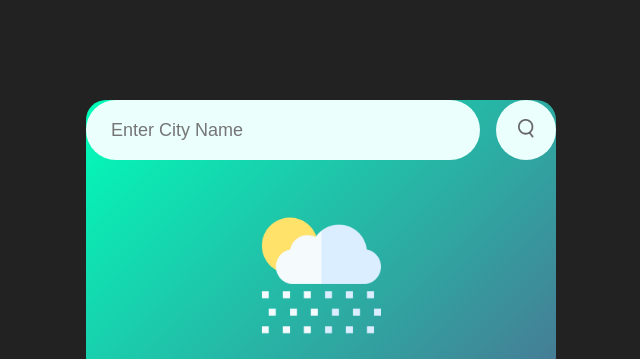
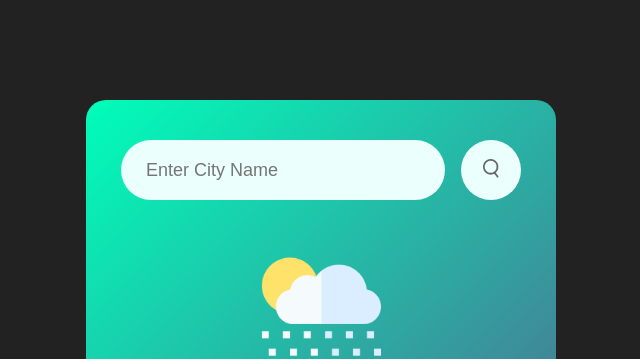
Before and after one commit to MikeyJaay/JS-Practice-Weather-App, a plain HTML site: page index.html in a window 1280 px wide. Shown: the top 359 px of the page, without its empty margins (319-959 px from the left). Drawn offline with Linux system fonts and the light colour scheme.

Commit message:
fixed paddingg issue

```diff
--- a/style.css
+++ b/style.css
@@ -16,7 +16,7 @@ body {
   color: #fff;
   margin: 100px auto 0;
   border-radius: 20px;
-  padding: 40px 35 px;
+  padding: 40px 35px;
   text-align: center;
 }
 
```
